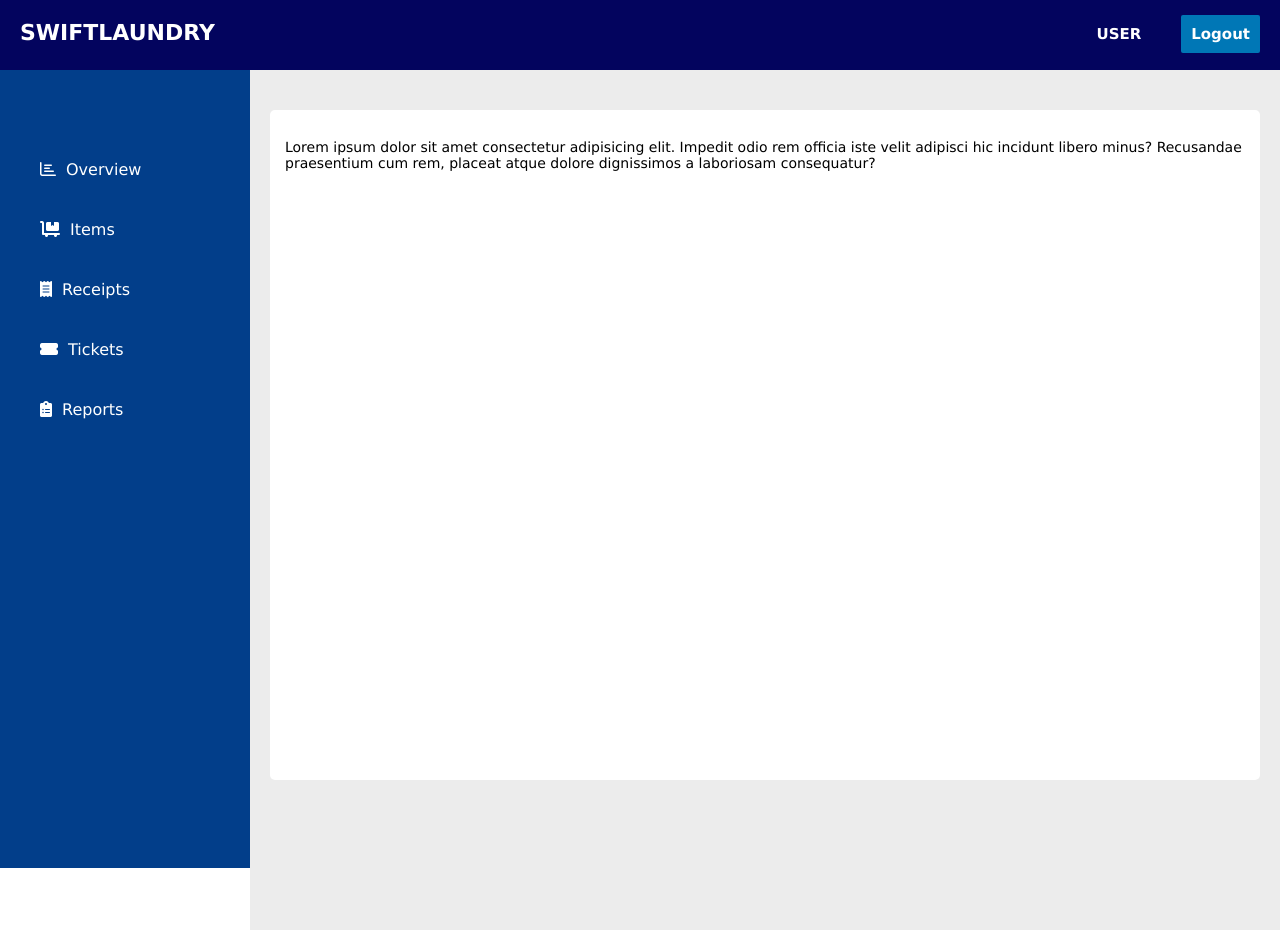
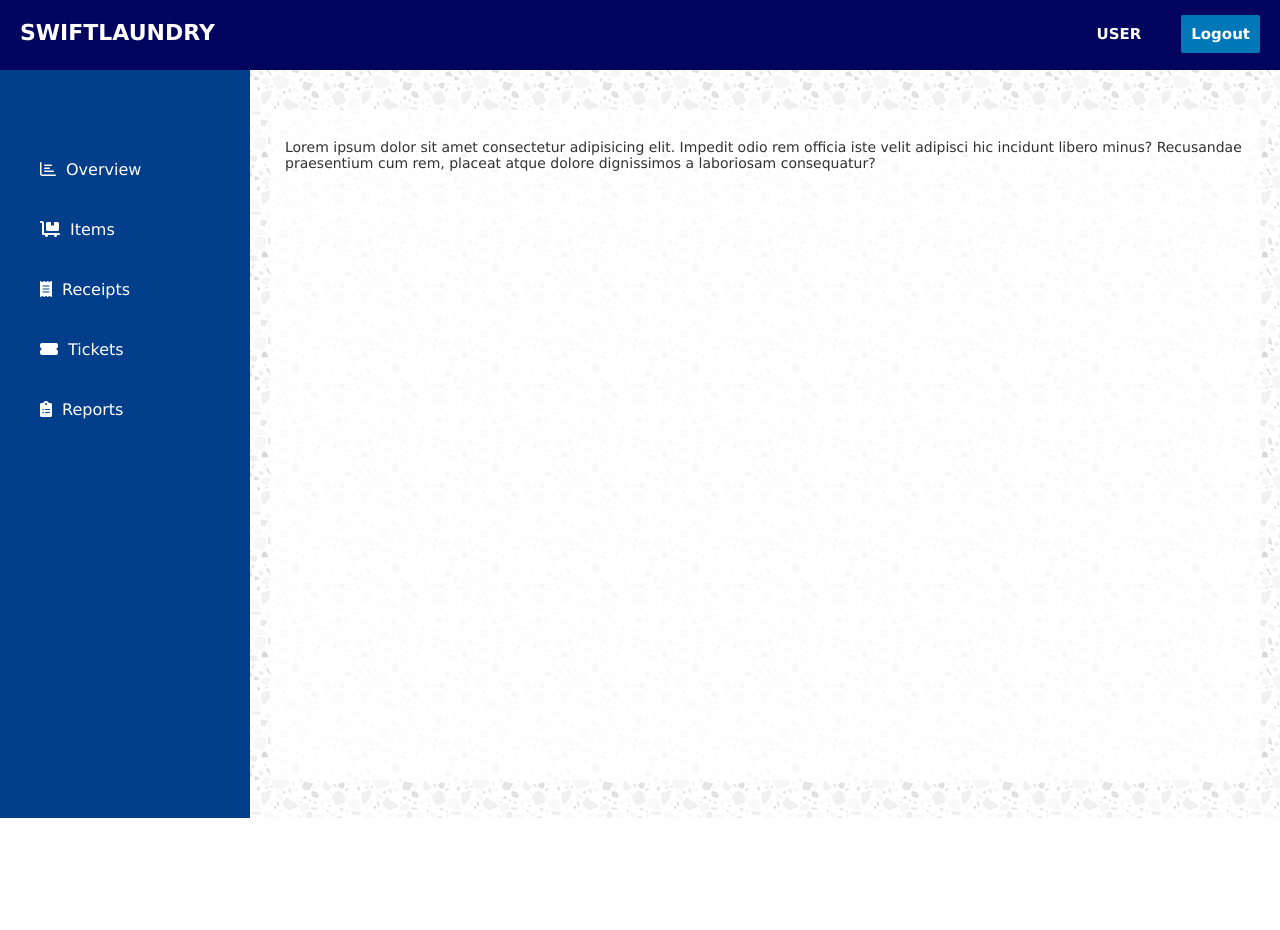
Before and after one commit to Mendeir/SwiftLaundry, a PHP site: page /dashboard.php in a window 1280 px wide. After the commit the page ends 818 px from the top, so only its background shows below. Run offline with PHP 8.4, Linux system fonts and the light colour scheme.

Commit message:
Add background image and change opacity

```diff
--- a/css/dashboard_style.css
+++ b/css/dashboard_style.css
@@ -45,7 +45,7 @@ header {
 }
 
 .logout-button:hover {
-    background: black;
+    background: #023E8A;
 }
 
 nav {
@@ -87,14 +87,15 @@ section {
     margin-top: 60px;
     padding: 20px;
     margin-left: 250px;
-    background-color: rgb(236, 236, 236);
-    height: 100vh;
+    background-image: url("../img/background/dashboard_background.png");
+    height: 86vh;
     color: black;
     padding-top: 50px;
 }
 
 section .content {
     background: #fff;
+    opacity: 0.8;
     padding: 15px;
     margin-bottom: 10px;
     font-size: 14px;
```
